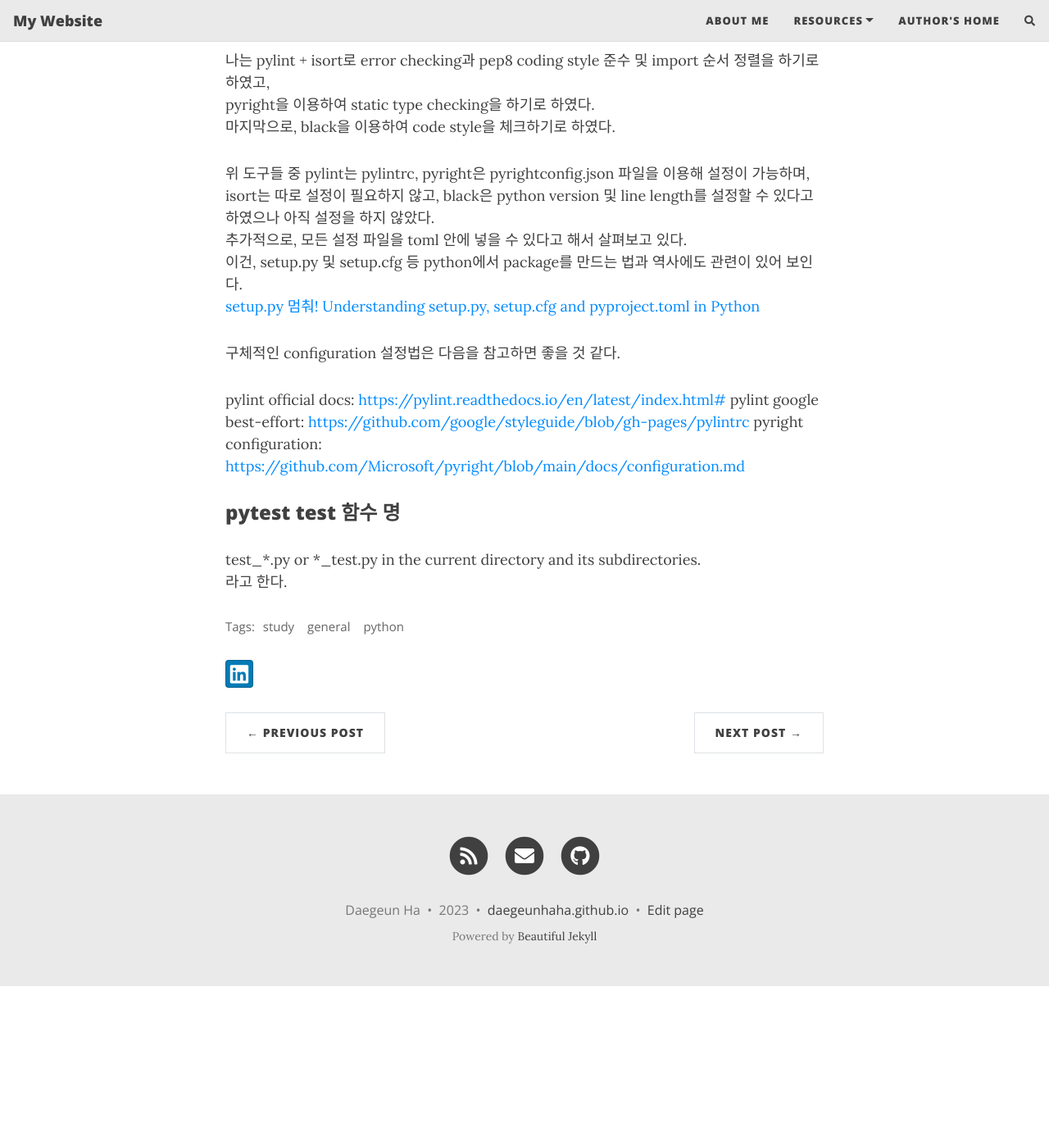
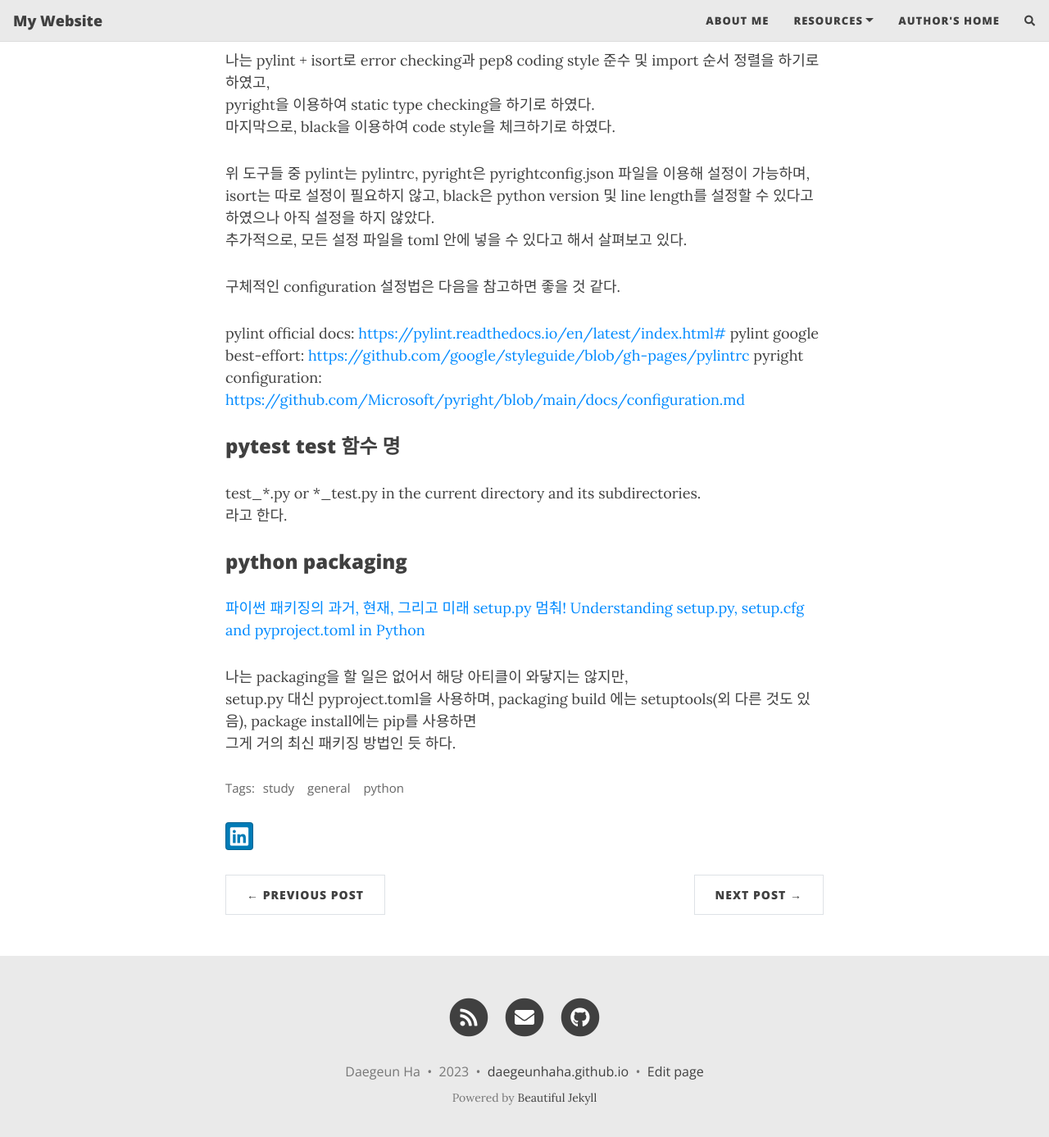
Before and after one commit to daegeunhaha/daegeunhaha.github.io, a Jekyll site: the page built from _posts/2023-01-25-python-tips.md, in a window 1280 px wide and 1400 px high, scrolled down 5011 px. Shown: the top 1387 px of the window at 82% size. Built offline with Jekyll 4.4.1, drawn with Linux system fonts in a browser that asks for light colours; nearby versions of some CDN libraries; comment, search, counter and statistics services are not loaded; before the commit the page ends 6214 px from its top, so only the background shows below that.

Commit message:
fix python tips

```diff
--- a/_posts/2023-01-25-python-tips.md
+++ b/_posts/2023-01-25-python-tips.md
@@ -184,9 +184,6 @@ pyright을 이용하여 static type checking을 하기로 하였다.
 위 도구들 중 pylint는 pylintrc, pyright은 pyrightconfig.json 파일을 이용해 설정이 가능하며,
 isort는 따로 설정이 필요하지 않고, black은 python version 및 line length를 설정할 수 있다고 하였으나 아직 설정을 하지 않았다.
 추가적으로, 모든 설정 파일을 toml 안에 넣을 수 있다고 해서 살펴보고 있다.
-이건, setup.py 및 setup.cfg 등 python에서 package를 만드는 법과 역사에도 관련이 있어 보인다.
-[setup.py 멈춰!](https://tech.buzzvil.com/blog/setup.py-%EB%A9%88%EC%B6%B0/)
-[Understanding setup.py, setup.cfg and pyproject.toml in Python](https://ianhopkinson.org.uk/2022/02/understanding-setup-py-setup-cfg-and-pyproject-toml-in-python/)
 
 구체적인 configuration 설정법은 다음을 참고하면 좋을 것 같다.
 
@@ -198,3 +195,13 @@ pyright configuration: [https://github.com/Microsoft/pyright/blob/main/docs/conf
 
 test_*.py or \*_test.py in the current directory and its subdirectories.
 라고 한다.
+
+### python packaging
+
+[파이썬 패키징의 과거, 현재, 그리고 미래](https://ryanking13.github.io/2021/07/11/python-packaging.html)
+[setup.py 멈춰!](https://tech.buzzvil.com/blog/setup.py-%EB%A9%88%EC%B6%B0/)
+[Understanding setup.py, setup.cfg and pyproject.toml in Python](https://ianhopkinson.org.uk/2022/02/understanding-setup-py-setup-cfg-and-pyproject-toml-in-python/)
+
+나는 packaging을 할 일은 없어서 해당 아티클이 와닿지는 않지만,
+setup.py 대신 pyproject.toml을 사용하며, packaging build 에는 setuptools(외 다른 것도 있음), package install에는 pip를 사용하면
+그게 거의 최신 패키징 방법인 듯 하다.
```
